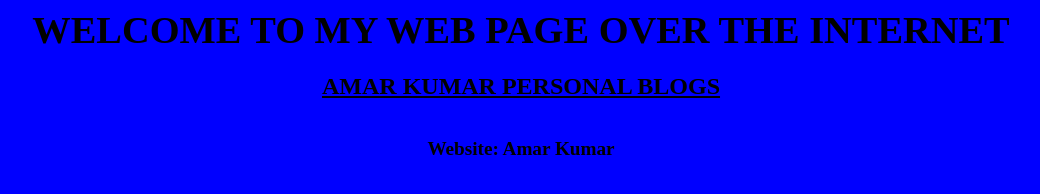
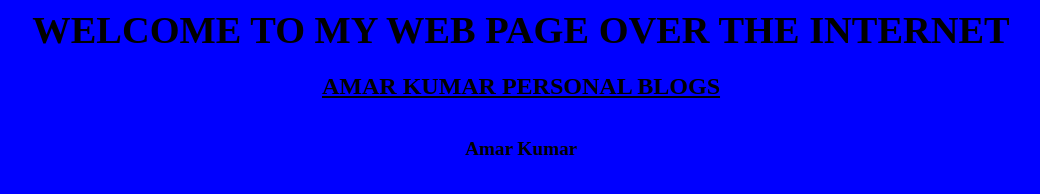
Before and after one commit to amarkumar04/website1, a plain HTML site: page index.html in a window 1280 px wide. Shown: the whole page, without its empty margins (119-1159 px from the left). Drawn offline with Linux system fonts and the light colour scheme.

Commit message:
5 th commit

```diff
--- a/index.html
+++ b/index.html
@@ -5,7 +5,7 @@
 <B><CENTER><h2><u>AMAR KUMAR PERSONAL BLOGS</u><h2></B></CENTER></BR>
 <Body bgcolor="blue"Text="black">
 
-<big><center><b>Website: Amar Kumar</big></b></p></center>
+<big><center><b>Amar Kumar</big></b></p></center>
 
 </body>
 </html>
```
Also changed, not shown: 1 other file.
